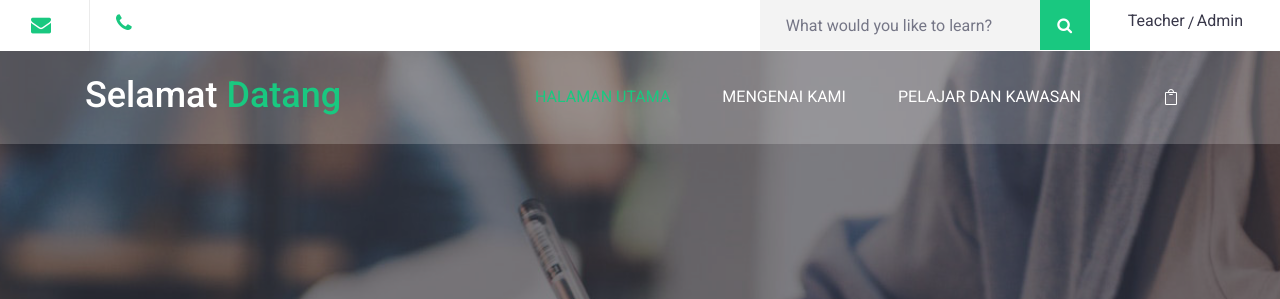
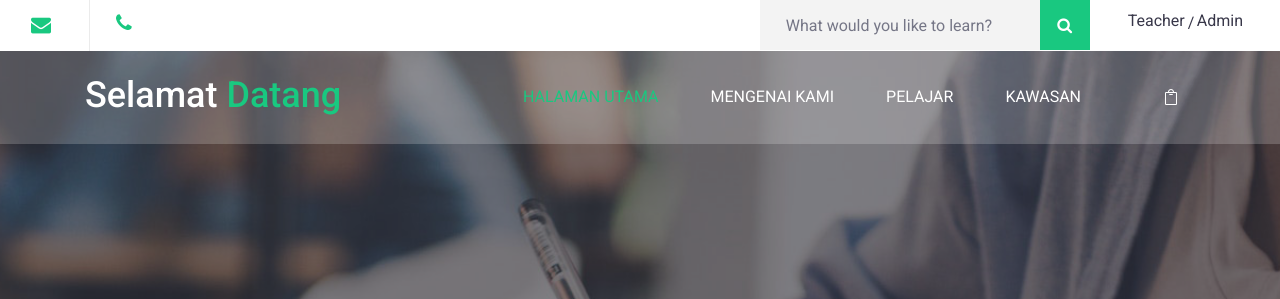
Before and after one commit to amin007/sistem-kehadiran, a PHP site: page /application/views/home/index-template002.php in a window 1280 px wide. Shown: the top 299 px of the page. Run offline with PHP 8.4, Linux system fonts and the light colour scheme; the template is opened without the code that fills it, so the values that code supplies are empty; some libraries are stand-ins or nearby versions.

Commit message:
buat 3 pautan baru

```diff
--- a/application/views/home/index-template002.php
+++ b/application/views/home/index-template002.php
@@ -92,8 +92,9 @@ echo $link3[2] . "\r";
 			<nav class="site-navigation flex justify-content-end align-items-center">
 				<ul class="flex flex-column flex-lg-row justify-content-lg-end align-content-center">
 				<li class="current-menu-item"><a href="<?php echo URL ?>">HALAMAN&nbsp;UTAMA</a></li>
-				<li><a href="#">MENGENAI&nbsp;KAMI</a></li>
-				<li><a href="#">PELAJAR&nbsp;DAN&nbsp;KAWASAN</a></li>
+				<li><a href="<?php echo URL ?>/home/about">MENGENAI&nbsp;KAMI</a></li>
+				<li><a href="<?php echo URL ?>/home/student">PELAJAR</a></li>
+				<li><a href="<?php echo URL ?>/home/area">KAWASAN</a></li>
 				</ul>
 
 				<div class="hamburger-menu d-lg-none">
```
